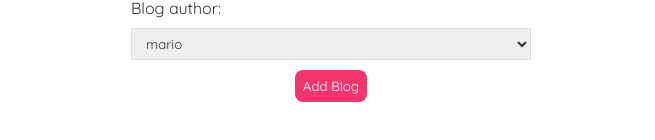
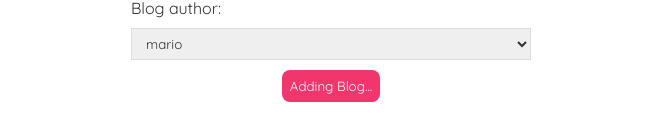
Before and after one commit to MuhammadAli511/WebDevelopment, a React (Create React App) app in the folder blog/: page /create in a window 1280 px wide. Both pictures are taken after typing "Sample", "Sample" into the empty fields and a click on the button "Add Blog". Shown: the part 344-484 px from the top of the page, without its empty margins (309-964 px from the left). Built offline with nearby package versions, Linux system fonts and the light colour scheme; no server answers.

Commit message:
Tutorial 29

```diff
--- a/blog/src/Create.js
+++ b/blog/src/Create.js
@@ -5,10 +5,13 @@
     const [title, setTitle] = useState('');
     const [body, setBody] = useState('');
     const [author, setAuthor] = useState('mario');
+    const [isPending, setIsPending] = useState(false);
 
     const handleSubmit = (e) => {
         e.preventDefault();
         const blog = {title, body, author};
+
+        setIsPending(true);
 
         fetch('http://localhost:8000/blogs', {
             method: 'POST',
@@ -16,6 +19,7 @@
             body: JSON.stringify(blog)
             }).then(() => {
                 console.log('new blog added');
+                setIsPending(false);
             })
     }
 
@@ -45,7 +49,8 @@
                     <option value="mario">mario</option>
                     <option value="yoshi">yoshi</option>
                 </select>
-                <button>Add Blog</button>
+                { !isPending && <button>Add Blog</button>}
+                { isPending && <button disabled>Adding Blog...</button>}
             </form>
         </div>
      );
```
